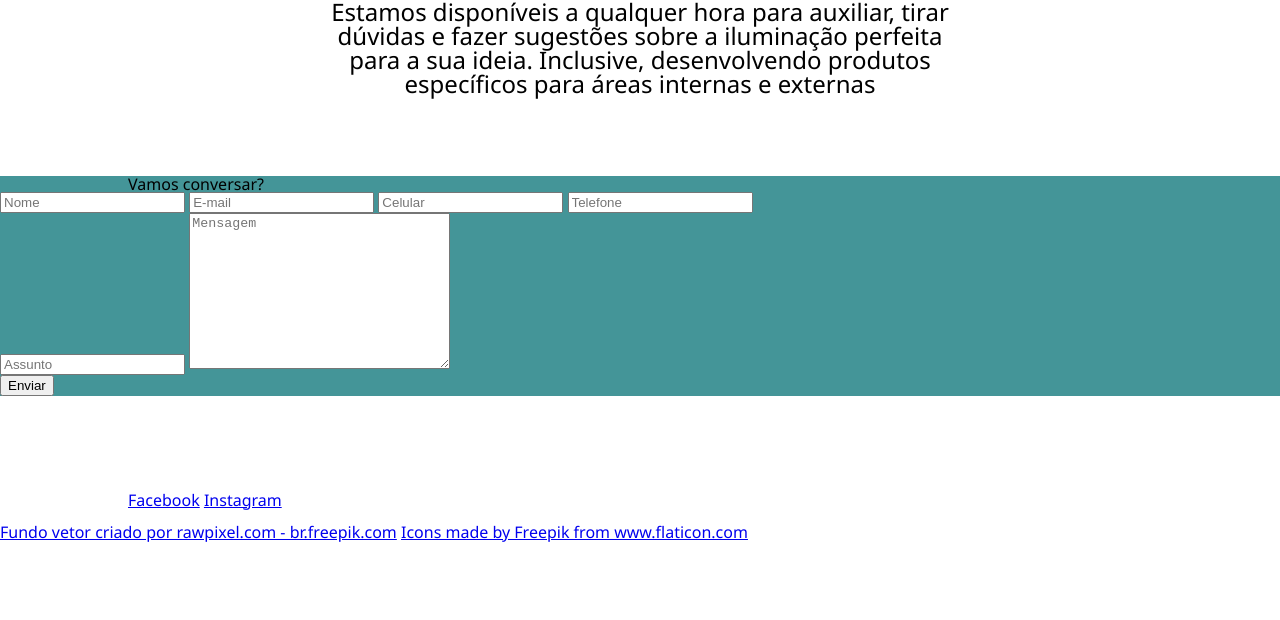
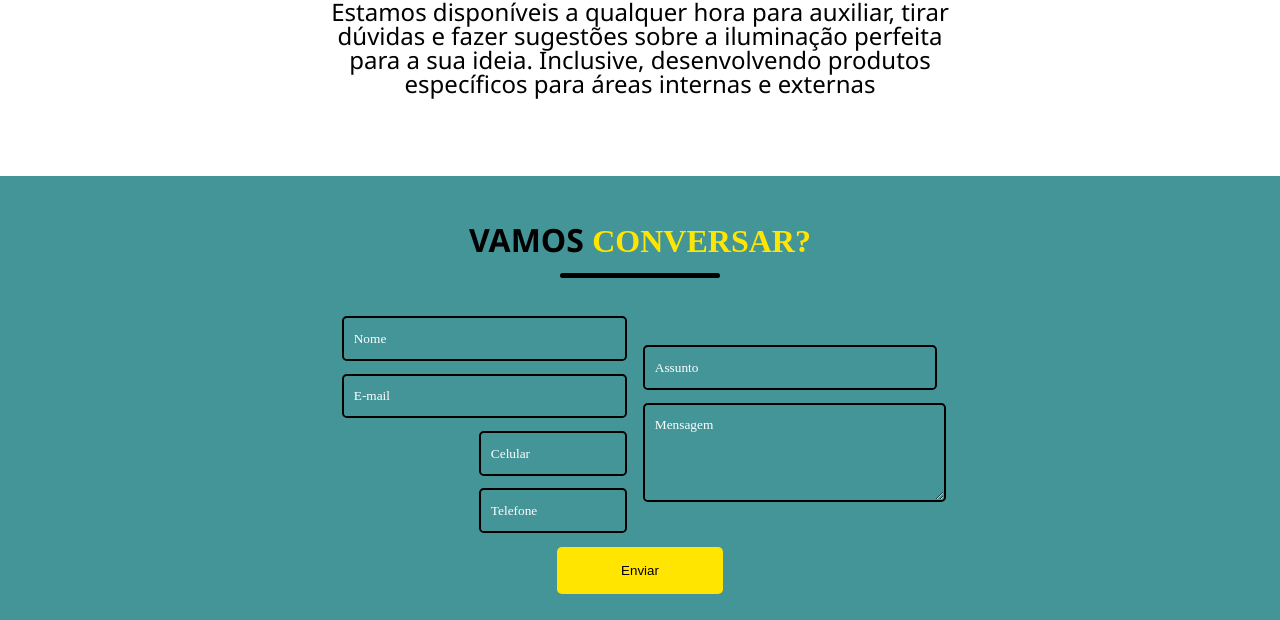
Before and after one commit to EduardoVital/Projeto_Lamp, a plain HTML site: page Index.html in a window 1280 px wide. Shown: the part 3228-3848 px from the top of the page. Before the commit the page ends 3771 px from the top, so only its background shows below. Drawn offline with Linux system fonts and the light colour scheme.

Commit message:
Third commit, Update Project

```diff
--- a/Index.html
+++ b/Index.html
@@ -718,30 +718,33 @@
                 <div class="titulo_modelo_dois">
                     <h3>Vamos <span>conversar?</span></h3>
                 </div>
-            </div>
                 <form>
-                <div>
+                    <div class="form_content">
+                        <div class="form_box_1">
                             <input type="text" name="Nome" placeholder="Nome" required>
                             <input type="email" name="Email" placeholder="E-mail" required>
                             <input type="tel" name="Celular" placeholder="Celular" required>
                             <input type="tel" name="Telefone" placeholder="Telefone" required>
                         </div>
-                <div>
+                        <div class="form_box_2">
                             <input type="text" name="Assunto" placeholder="Assunto" required>
-                    <textarea name="Mensagem" cols="30" rows="10" placeholder="Mensagem" required></textarea>
+                            <textarea name="Mensagem" placeholder="Mensagem" required></textarea>
                         </div>
-                <div>
+                    </div>
+                    <div class="form_content_button">
                         <input type="submit" value="Enviar">
                     </div>
                 </form>
+            </div>
         </section>
 
     </main>
 
     <footer class="wrapper_rodape">
-        <div class="wrapper">
+        <div class="background_rodape">
+            <div class="wrapper grid_rodape">
                 <section>
-                <h3>Logo</h3>
+                    <img class="logo" src="./IMG/Logo/LOGO.png" alt="logo lamp iluminação">
                     <p>Segunda à Sexta Feira <span>Das 9h às 12h e das 13h às 18h</span></p>
                 </section>
                 <section>
@@ -762,10 +765,11 @@
                     </div>
                 </section>
             </div>
-        <section class="creditos">
+            <!-- <section class="creditos">
                 <a href="https://br.freepik.com/fotos-vetores-gratis/fundo">Fundo vetor criado por rawpixel.com - br.freepik.com</a>
                 <a href="www.flaticon.com">Icons made by Freepik from www.flaticon.com</a>
-        </section>
+            </section> -->
+        </div>
     </footer>
 
 </body>
--- a/SASS/Components/formulario.scss
+++ b/SASS/Components/formulario.scss
@@ -1,3 +1,101 @@
 .wrapper_formulario {
     background: rgba(12, 117, 121, 0.77);
+
+        & .titulo_modelo_dois {
+            text-align: center;
+            padding-top: 3rem;
+
+            & h3::after {
+                content: "";
+                border-bottom: 5px solid $font-color-terceira;
+                display: block;
+                width: 10rem;
+                max-width: 90%;
+                margin: 0 auto;
+                margin-top: 1rem;
+                border-radius: 1rem;
+            }
+
+            & h3 {
+                text-transform: uppercase;
+                font-weight: bold;
+                font-size: 2rem;
+
+                & span {
+                    font-family: Segoe Print;
+                    color: $font-color;
+                }
+            }
+        }
+
+    & form {
+        width: 60%;
+        margin: 0 auto;
+        display: flex;
+        flex-flow: column;
+        align-items: center;
+        justify-content: center;
+
+        & .form_content {
+            display: flex;
+            align-items: center;
+            margin-top: 2rem;
+
+            & .form_box_1 {
+                width: 50%;
+                text-align: right;
+                margin-right: 0.3rem;
+            }
+
+            & .form_box_2 {
+                width: 50%;
+                text-align: left;
+                margin-left: 0.3rem;
+            }
+
+            & input {
+                width: 88%;
+                padding: 0.8rem 0.6rem;
+                margin:  0.4rem 0.2rem;
+                border-radius: 0.3rem;
+                outline: none;
+                border: 2px solid #000;
+                background: transparent;
+              }
+
+            & textarea {
+                width: 17.5rem;
+                height: 4.375rem;
+                padding: 0.8rem 0.6rem;
+                margin: 0.4rem 0.2rem;
+                border-radius: 0.3rem;
+                outline: none;
+                border: 2px solid #000;
+                background: transparent;
+            }
+
+            & ::placeholder {
+                color: $font-color-secundaria;
+                font-family: Segoe Print;
+            }
+
+            & input[type="tel"] {
+                width: 7.8rem;
+            }
+        }
+
+        & .form_content_button {
+            margin-bottom: 2rem;
+
+            & input[type="submit"] {
+                margin-top: 0.5rem;
+                padding: 1rem 4rem;
+                display: flex;
+                justify-content: center;
+                background-color: $font-color;
+                border: none;
+                border-radius: 0.3rem;
+            }
+        }
+    }
 }
--- a/SASS/Layout/rodape.scss
+++ b/SASS/Layout/rodape.scss
@@ -1,68 +1,27 @@
-footer {
-    color: $font-color-secundaria;
-    font-weight: 100;
+.wrapper_rodape {
+    background-color: rgba(12, 117, 121, 0.77);
 
-    & .banner-color-footer {
-        background-color: rgba(12, 117, 121, 0.77);
-    }
+    & .background_rodape {
+        background-color: rgba(0, 0, 0, 0.64);
 
-    & .banner-color-footer-2 {
-        background-color: $background-color-base-secundaria;
-    }
+        & .grid_rodape {
+            display: grid;
+            grid-template-columns: 1fr 1fr 1fr;
+            grid-gap: 1rem;
 
-    & .align-footer {
-       text-align: center;
-    }
+            & section:first-child {
+                padding: 4rem;
+                display: flex;
+                flex-flow: column;
+                align-items: center;
+                justify-content: center;
+                color: $font-color-secundaria;
+                text-align: center;
 
-    & .horario {
-        padding-bottom: 0.9375rem;
-        line-height: 1.25rem;
-
-        & .logo {
-            padding: 0.9375rem 0rem;
-        }
-
-    }
-
-    & .telefone {
-        display: flex;
-        justify-content: center;
-        align-items: center;
-        padding-bottom: 0.625rem;
-
-        & img {
-            padding-right: 0.3125rem;
-        }
-    }
-
-    & .email {
-        display: flex;
-        justify-content: center;
-        padding-bottom: 0.3125rem;
-
-        & img {
-            padding-right: 0.3125rem;
-        }
-
-        & p {
-            font-size: 1.025rem;
-            text-align: justify;
-        }
-    }
-
-    & .redes-sociais {
-        padding: 0.9375rem 0rem;
-    }
-
-    & .endereco {
-        line-height: 1.25rem;
-
-        & p {
-            padding-bottom:  0.625rem;
-        }
-
-        & span {
-            display: block;
+                & p {
+                    margin-top: 1rem;
+                }
+            }
         }
     }
 }
```
Also changed, not shown: CSS/estilos.css, 1 other file. Lines whose indentation alone changed are shown as unchanged.
